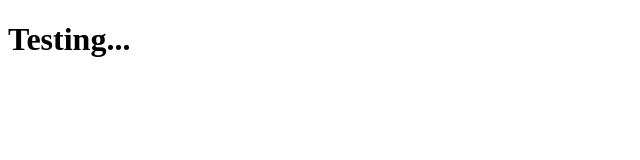
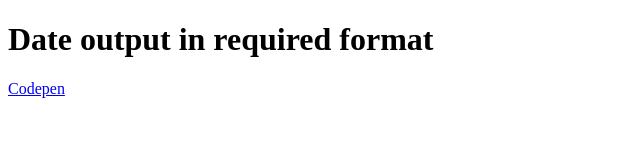
Before and after one commit to simphiwe-nkabinde-byui/wdd230, a plain HTML site: page index.html in a window 1280 px wide. Shown: the whole page, without its empty margins (0-640 px from the left). Drawn offline with Linux system fonts and the light colour scheme.

Commit message:
add coddepen link

```diff
--- a/index.html
+++ b/index.html
@@ -7,6 +7,7 @@
     <title>Test file</title>
 </head>
 <body>
-    <h1>Testing...</h1>
+    <h1>Date output in required format</h1>
+    <a href="https://codepen.io/simphiwe-nkabinde-byui/pen/PoBbKZB">Codepen</a>
 </body>
 </html>
```
